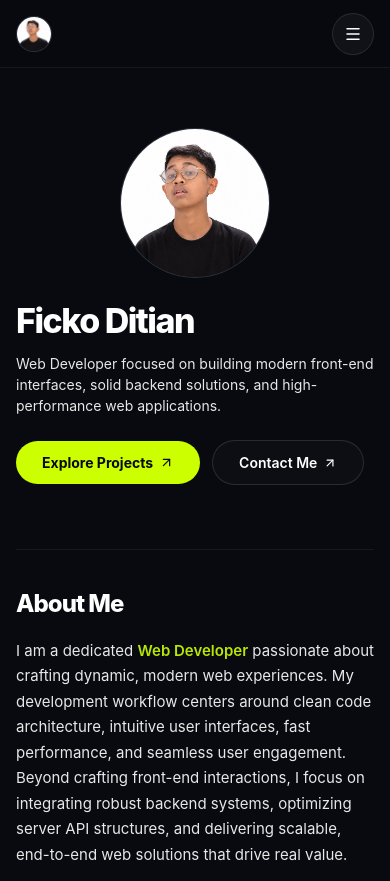
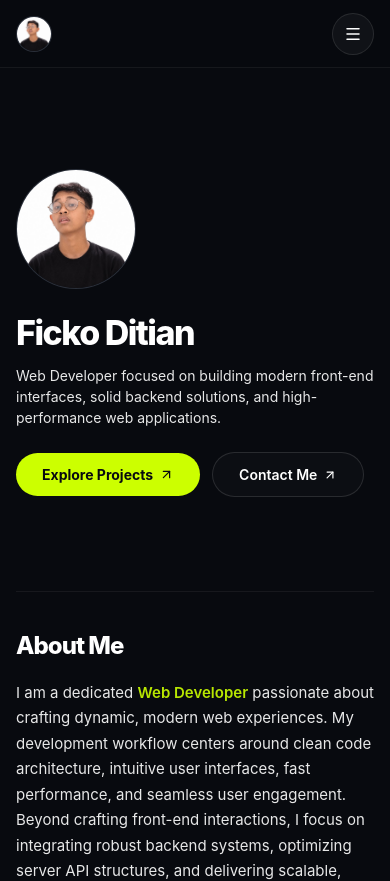
Before and after one commit to fickoditian-lang/web.developer, a Next.js app in the folder my-app/: page / in a window 390 px wide. Shown: the top 881 px of the page. Built offline with nearby package versions, Linux system fonts and the light colour scheme.

Commit message:
fix: make profile avatar visible on mobile hero section

```diff
--- a/my-app/app/page.jsx
+++ b/my-app/app/page.jsx
@@ -133,8 +133,8 @@ export default function Home() {
         .menu-dot { width: 5px; height: 5px; border-radius: 50%; background: #ccff00; opacity: 0; }
         .menu-item:hover .menu-dot { opacity: 1; }
 
-        /* HERO SECTION RESPONSIVE (PC SAMPING, HP BERBARIS KE BAWAH) */
-        .hero { min-height: 65vh; display: flex; flex-direction: column; justify-content: center; padding-top: 100px; padding-bottom: 24px; }
+        /* HERO SECTION */
+        .hero { min-height: 70vh; display: flex; flex-direction: column; justify-content: center; padding-top: 110px; padding-bottom: 30px; }
         .hero-grid { display: grid; grid-template-columns: 1.2fr 0.8fr; gap: clamp(24px, 4vw, 40px); align-items: center; }
 
         @media (max-width: 800px) {
@@ -142,10 +142,10 @@ export default function Home() {
             grid-template-columns: 1fr;
             text-align: left;
             display: flex;
-            flex-direction: column-reverse; /* Foto di atas, Teks di bawah di HP */
-            gap: 24px;
+            flex-direction: column;
+            gap: 20px;
           }
-          .hero { padding-top: 85px; padding-bottom: 20px; }
+          .hero { padding-top: 95px; padding-bottom: 20px; }
         }
 
         .hero-title { font-size: clamp(34px, 6vw, 60px); font-weight: 800; letter-spacing: -1.5px; line-height: 1.1; margin-bottom: 14px; color: #ffffff; word-break: break-word; }
@@ -157,11 +157,14 @@ export default function Home() {
         .btn-sub { border: 1px solid rgba(255, 255, 255, 0.12); background: rgba(255, 255, 255, 0.02); color: #ffffff; padding: 11px 26px; border-radius: 99px; font-weight: 600; font-size: 14px; display: inline-flex; align-items: center; gap: 6px; transition: 0.2s; white-space: nowrap; }
         .btn-sub:hover { border-color: #ccff00; color: #ccff00; }
 
-        /* FOTO PROFIL UTAMA (RESPONSIVE AMAN DI HP & PC) */
-        .profile-avatar-container { display: flex; justify-content: center; align-items: center; width: 100%; }
+        /* FOTO PROFIL UTAMA */
+        .profile-avatar-container { display: flex; justify-content: flex-start; align-items: center; width: 100%; }
+        @media (max-width: 800px) {
+          .profile-avatar-container { justify-content: flex-start; margin-bottom: 5px; }
+        }
         .profile-circle-wrapper {
-          width: clamp(150px, 35vw, 220px);
-          height: clamp(150px, 35vw, 220px);
+          width: clamp(120px, 30vw, 200px);
+          height: clamp(120px, 30vw, 200px);
           border-radius: 50%;
           background: #121722;
           border: 1px solid rgba(255, 255, 255, 0.1);
@@ -341,6 +344,13 @@ export default function Home() {
         {/* HERO SECTION */}
         <section className="hero" id="home">
           <div className="hero-grid">
+            {/* FOTO PROFIL DIPINDAH KE ATAS DI HP */}
+            <div className="profile-avatar-container">
+              <div className="profile-circle-wrapper">
+                <img src="/ficko.png" alt="Ficko Ditian" style={{ width: "100%", height: "100%", objectFit: "cover" }} />
+              </div>
+            </div>
+
             <motion.div
               initial={{ opacity: 0, x: -70 }}
               whileInView={!loading ? { opacity: 1, x: 0 } : {}}
@@ -362,18 +372,6 @@ export default function Home() {
                 <a href="#contact" className="btn-sub">
                   Contact Me <ArrowUpRight size={14} />
                 </a>
-              </div>
-            </motion.div>
-
-            <motion.div
-              className="profile-avatar-container"
-              initial={{ opacity: 0, y: -250 }}
-              whileInView={!loading ? { opacity: 1, y: 0 } : {}}
-              viewport={{ once: false, amount: 0.3 }}
-              transition={{ duration: 1.4, delay: 0.15, ease: [0.16, 1, 0.3, 1] }}
-            >
-              <div className="profile-circle-wrapper">
-                <img src="/ficko.png" alt="Ficko Ditian" style={{ width: "100%", height: "100%", objectFit: "cover" }} />
               </div>
             </motion.div>
           </div>
@@ -525,7 +523,7 @@ export default function Home() {
               backdropFilter: "blur(12px)",
               display: "flex",
               alignItems: "center",
-              justifyContent: "center",
+              justifyCenter: "center",
               padding: "20px",
             }}
           >
@@ -559,7 +557,7 @@ export default function Home() {
                   borderRadius: "50%",
                   display: "flex",
                   alignItems: "center",
-                  justifyContent: "center",
+                  justifyCenter: "center",
                   cursor: "pointer",
                   zIndex: 10,
                 }}
```
